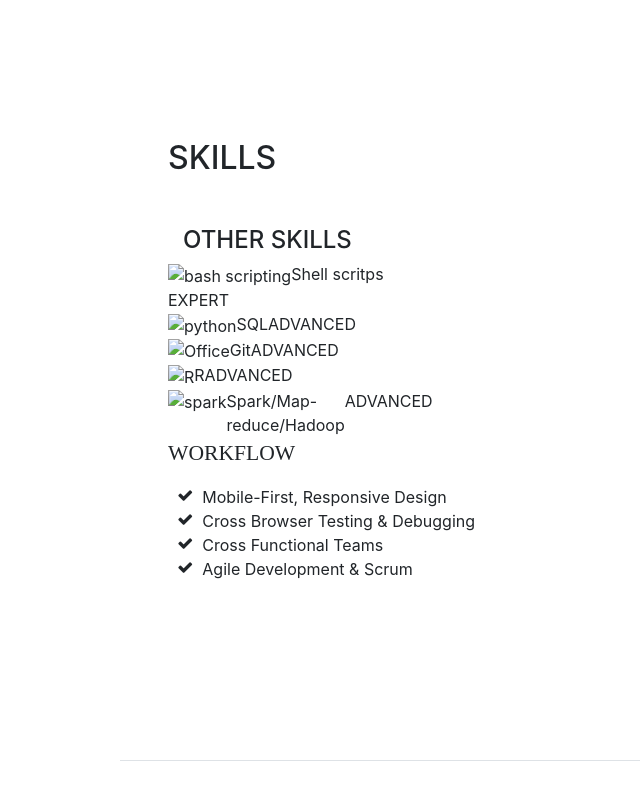
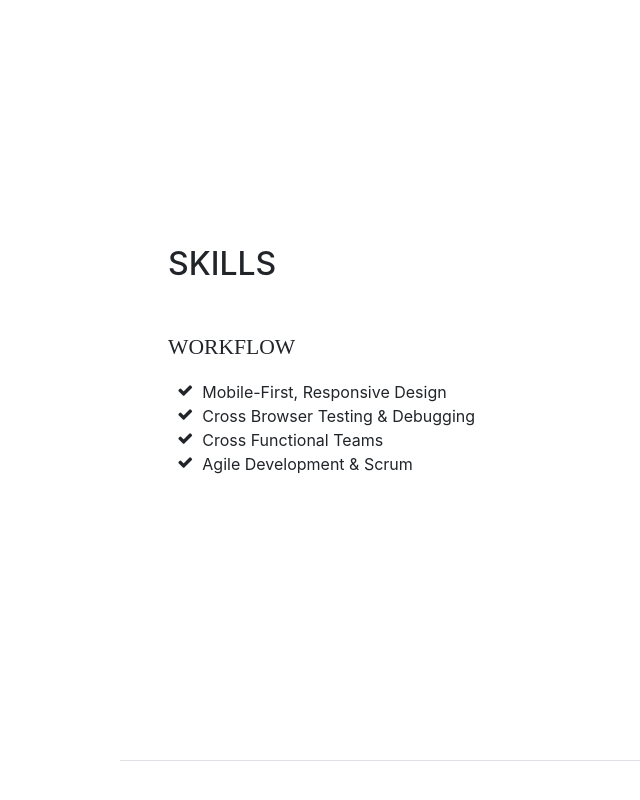
Before and after one commit to sudharshan87/suds-cv, a website with bundled scripts: page index.html in a window 1280 px wide. Shown: the part 3413-4213 px from the top of the page, without its empty margins (200-840 px from the left). Built offline with nearby package versions, Linux system fonts and the light colour scheme; files whose address does not match are found by name; a web font is replaced by a local one.

Commit message:
Update index.html

```diff
--- a/index.html
+++ b/index.html
@@ -271,42 +271,7 @@
         <div class="my-auto">
           <h2 class="mb-5">Skills</h2>
 
-        <!-- Col 1 - Software Skills -->
-				<div class="col-md-4">
-					<div class="cont-ab">
-						<h4 class="title-four color-a">Other Skills</h4>
-						<!-- Software Abilitie 1 -->
-						<div class="row">
-							<div class="col-xs-2"><img class="img-soft" alt="bash scripting" src="img/bash.png"/></div>
-							<div class="col-xs-5 ability">Shell scritps</div>
-							<div class="col-xs-5 expert">EXPERT</div>
-						</div>
-						<!-- Software Abilitie 2 -->
-						<div class="row">
-							<div class="col-xs-2"><img class="img-soft" alt="python" src="img/sql.png"/></div>
-							<div class="col-xs-5 ability">SQL</div>
-							<div class="col-xs-5 expert">ADVANCED</div>
-						</div>
-						<!-- Software Abilitie 3 -->
-						<div class="row">
-							<div class="col-xs-2"><img style="height: 40px; width: 40px" class="img-soft" alt="Office" src="img/git.svg"/></div>
-							<div class="col-xs-5 ability">Git</div>
-							<div class="col-xs-5 expert">ADVANCED</div>
-						</div>
-						<!-- Software Abilitie 4 -->
-						<div class="row">
-							<div class="col-xs-2"><img style="height: 40px; width: 40px" class="img-soft" alt="R" src="img/r.png"/></div>
-							<div class="col-xs-5 ability">R</div>
-							<div class="col-xs-5 expert">ADVANCED</div>
-						</div>
-						<!-- Software Abilitie 5 -->
-						<div class="row">
-							<div class="col-xs-2"><img style="height: 40px; width: 40px" class="img-soft" alt="spark" src="img/spark.png"/></div>
-							<div class="col-xs-5 ability">Spark/Map-<br>reduce/Hadoop</div>
-							<div class="col-xs-5 intermediate">ADVANCED</div>
-						</div>
-					</div>
-				</div>
+
 
           <div class="subheading mb-3">Workflow</div>
           <ul class="fa-ul mb-0">
@@ -384,4 +349,3 @@
   </body>
 
 </html>
-git revert <3afbcdcb19a45684e3c71bee6dd3d73a83434bc3>
```
